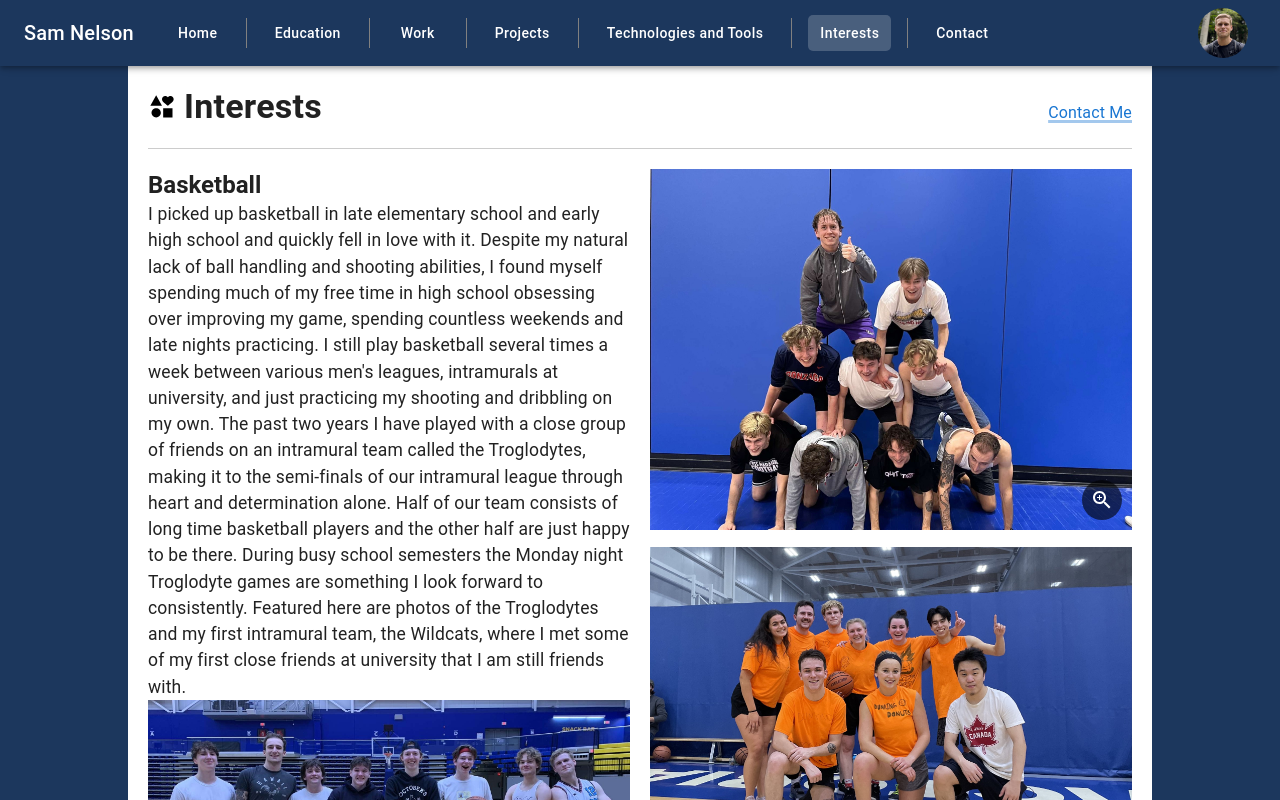
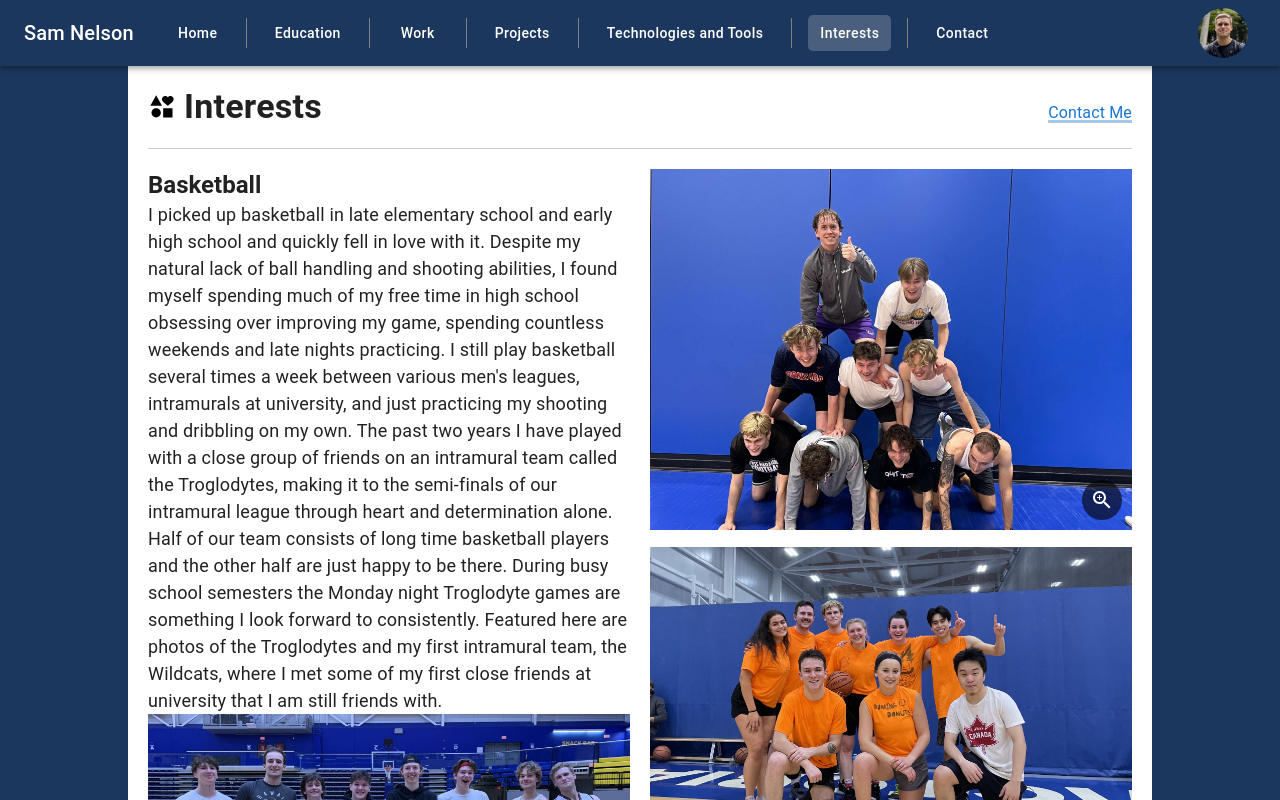
Before and after one commit to samnelson7/website, a Next.js app in the folder sams-website/: page /interests in a window 1280 px wide. Shown: the top 800 px of the page. Built offline with nearby package versions, Linux system fonts and the light colour scheme.

Commit message:
made font size 18px for interest description

```diff
--- a/sams-website/src/app/interests/page.tsx
+++ b/sams-website/src/app/interests/page.tsx
@@ -139,7 +139,7 @@ export default function InterestsPage() {
               <Typography variant="h5" >
               <strong> {Interest.title}</strong>
               </Typography>
-              <Typography variant="body1" sx={{ fontSize: "17.5px" }}>
+              <Typography variant="body1" sx={{ fontSize: "18px" }}>
                 {Interest.description}
               </Typography>
 
```
